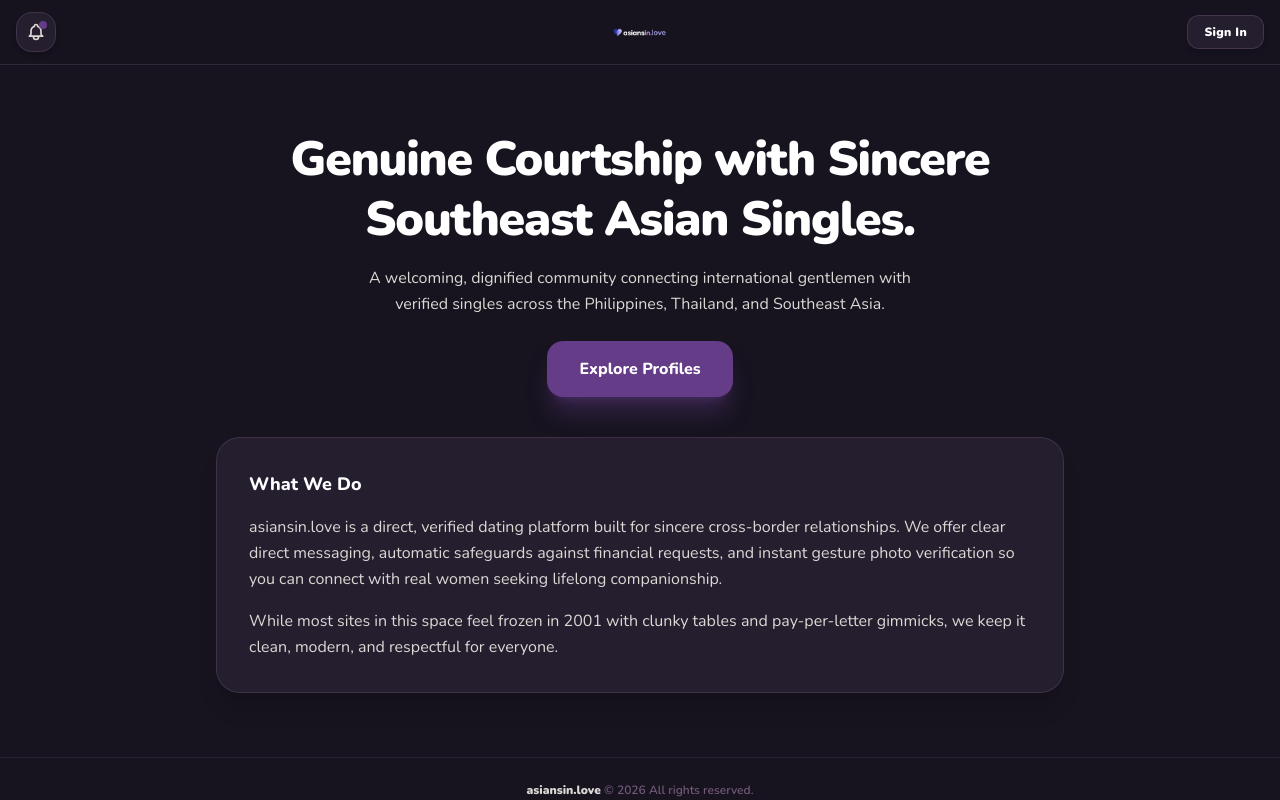
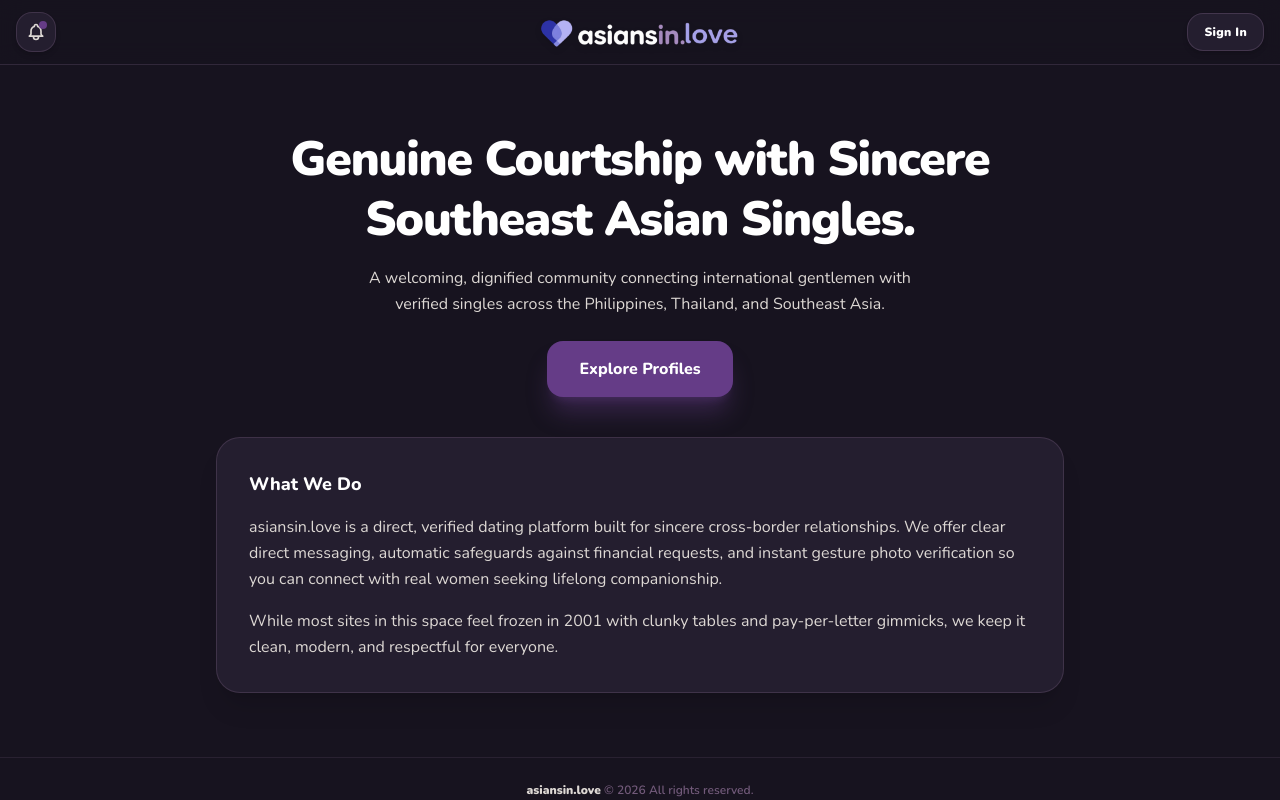
Before and after one commit to sandschristopher-png/asiansin-love, a Next.js app: page / in a window 1280 px wide. Built offline with nearby package versions, Linux system fonts and the light colour scheme; no server answers.

Commit message:
fix: scale ail-logo.png by width to make prominent and centered in navbar

```diff
--- a/components/Navbar.tsx
+++ b/components/Navbar.tsx
@@ -22,13 +22,13 @@ export function Navbar() {
           </Link>
         </div>
 
-        {/* Center: Exact ail-logo.png Anchored Mathematically at True Center */}
-        <div className="absolute left-1/2 top-1/2 -translate-x-1/2 -translate-y-1/2 pointer-events-auto">
-          <Link href="/" className="flex items-center justify-center select-none active:scale-95 transition-transform">
+        {/* Center: Prominent ail-logo.png Sized by Width to Fill Center Space */}
+        <div className="absolute left-1/2 top-1/2 -translate-x-1/2 -translate-y-1/2 pointer-events-auto flex items-center justify-center">
+          <Link href="/" className="flex items-center justify-center select-none active:scale-95 transition-transform py-1">
             <img
               src="/ail-logo.png"
               alt="asiansin.love"
-              className="h-[28px] sm:h-[32px] w-auto max-w-[200px] sm:max-w-[240px] object-contain block"
+              className="w-[170px] sm:w-[215px] h-auto object-contain block drop-shadow-md"
             />
           </Link>
         </div>
@@ -37,7 +37,7 @@ export function Navbar() {
         <div className="flex items-center z-10">
           <Link
             href="/login"
-            className="px-4 py-2 rounded-xl bg-[#241E2F] border border-[#725A7A]/40 hover:bg-[#653C87] text-white text-xs font-black tracking-wide transition-all shadow-md active:scale-95"
+            className="px-4 py-2.5 rounded-2xl bg-[#241E2F] border border-[#725A7A]/40 hover:bg-[#653C87] text-white text-xs font-black tracking-wide transition-all shadow-md active:scale-95"
           >
             Sign In
           </Link>
```
